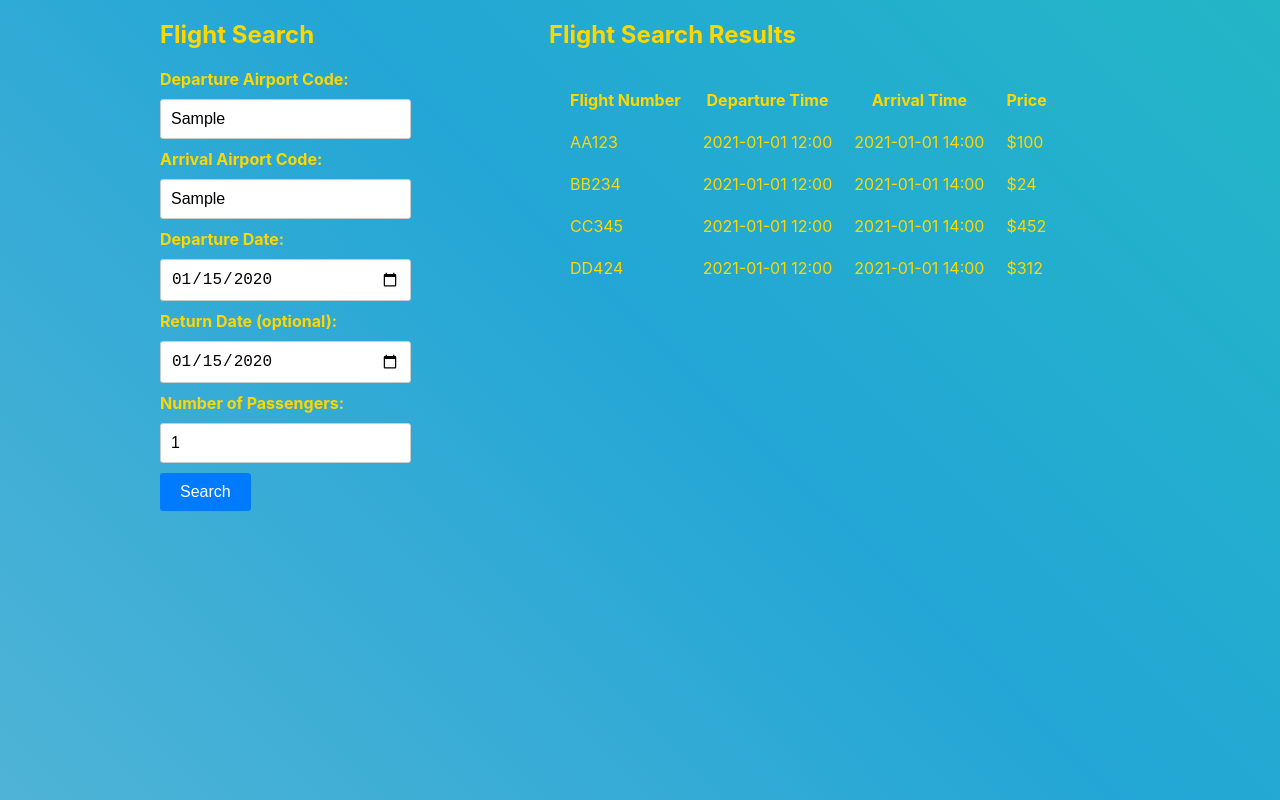
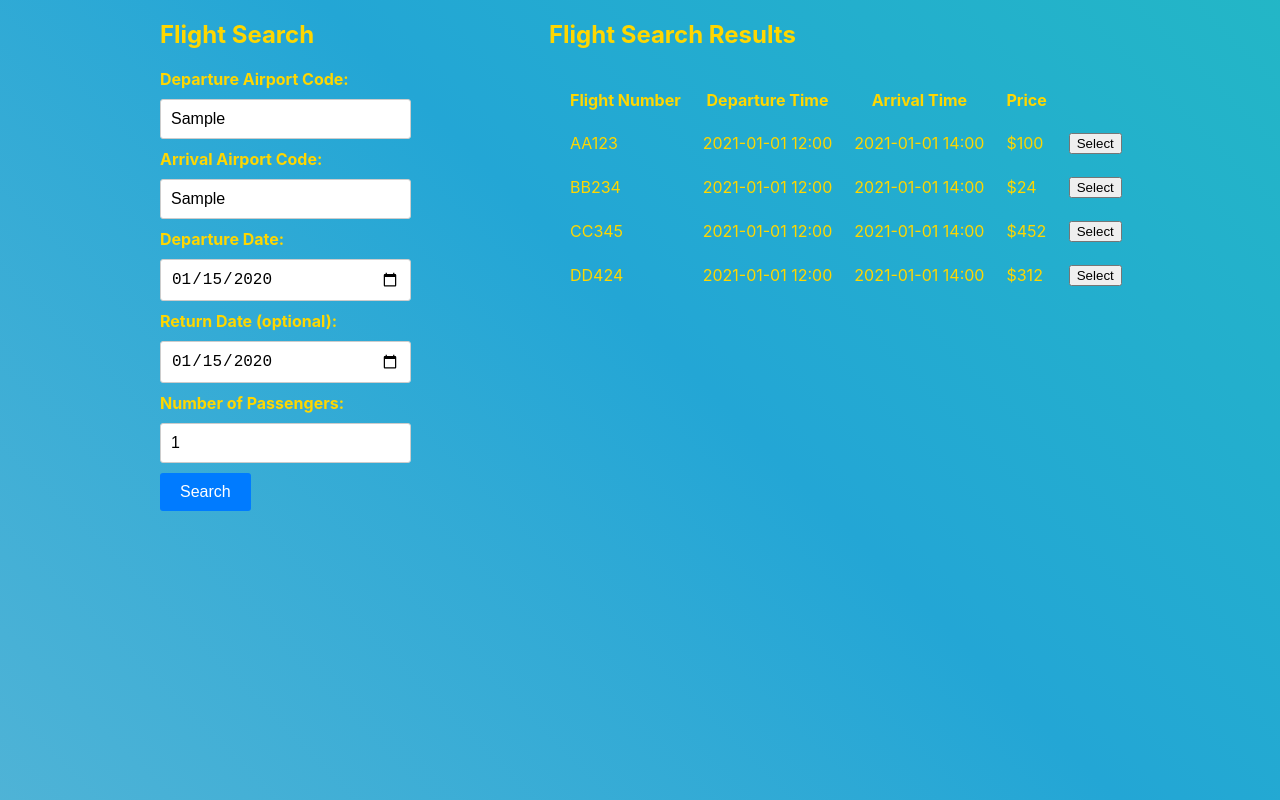
Before and after one commit to Raszbanana/DatabaseAndFullStackProject, a React (Create React App) app in the folder frontend/: page / in a window 1280 px wide. Both pictures are taken after typing "Sample", "Sample", "2020-01-15", "2020-01-15" into the empty fields and a click on the button "Search". Built offline with nearby package versions, Linux system fonts and the light colour scheme.

Commit message:
added button that select the flightId

```diff
--- a/frontend/src/flight-search/flight-search-rows/feature/flight-search-row.tsx
+++ b/frontend/src/flight-search/flight-search-rows/feature/flight-search-row.tsx
@@ -5,15 +5,23 @@ import { IFlight } from '../../utils/common';
 
 interface FlightSearchRowProps {
   flight: IFlight;
+  onSelect: (flightId: number) => void;
 }
 
-const FlightSearchRow: React.FC<FlightSearchRowProps> = ({ flight }) => {
+const FlightSearchRow: React.FC<FlightSearchRowProps> = ({ flight, onSelect }) => {
+  const handleSelect = () => {
+    onSelect(flight.id); // Pass the flight id to the onSelect function
+  };
+
   return (
     <tr className="flight-search-row__text">
       <td>{flight.flightNumber}</td>
       <td>{flight.departureTime}</td>
       <td>{flight.arrivalTime}</td>
       <td>${flight.price}</td>
+      <td valign="middle">
+        <button className="flight-search-row__button" onClick={handleSelect}>Select</button>
+      </td>
     </tr>
   );
 };
--- a/frontend/src/flight-search/flight-search-table/feature/flight-search-table.tsx
+++ b/frontend/src/flight-search/flight-search-table/feature/flight-search-table.tsx
@@ -1,4 +1,4 @@
-import React from 'react';
+import React, { useState } from 'react';
 
 import FlightSearchRow from '../../flight-search-rows/feature/flight-search-row'
 import { IFlight } from '../../utils/common';
@@ -9,9 +9,15 @@ interface FlightSearchResultsProps {
 }
 
 const FlightSearchTable: React.FC<FlightSearchResultsProps> = ({ flights }) => {
+  const [selectedFlightId, setSelectedFlightId] = useState<number | null>(null);
+
   if (flights.length === 0) {
     return <p>No flights found.</p>;
   }
+
+  const handleFlightSelect = (flightId: number) => {
+    setSelectedFlightId(flightId);
+  };
 
   return (
     <div>
@@ -29,10 +35,11 @@ const FlightSearchTable: React.FC<FlightSearchResultsProps> = ({ flights }) => {
         </thead>
         <tbody>
           {flights.map((flight) => (
-            <FlightSearchRow key={flight.id} flight={flight} />
+            <FlightSearchRow key={flight.id} flight={flight} onSelect={handleFlightSelect} />
           ))}
         </tbody>
       </table>
+      {selectedFlightId && <p>Selected Flight ID: {selectedFlightId}</p>}
     </div>
   );
 };
```
